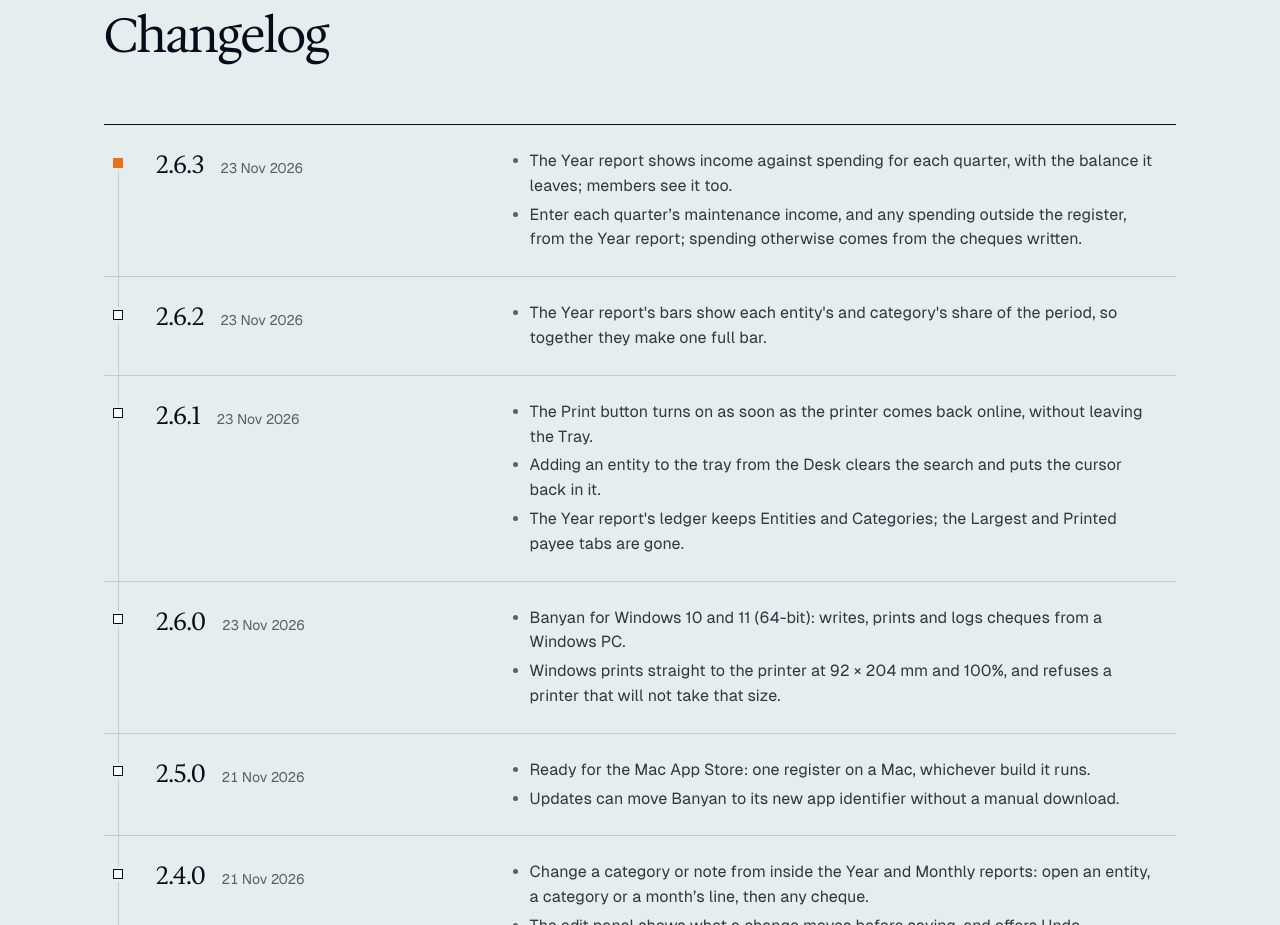
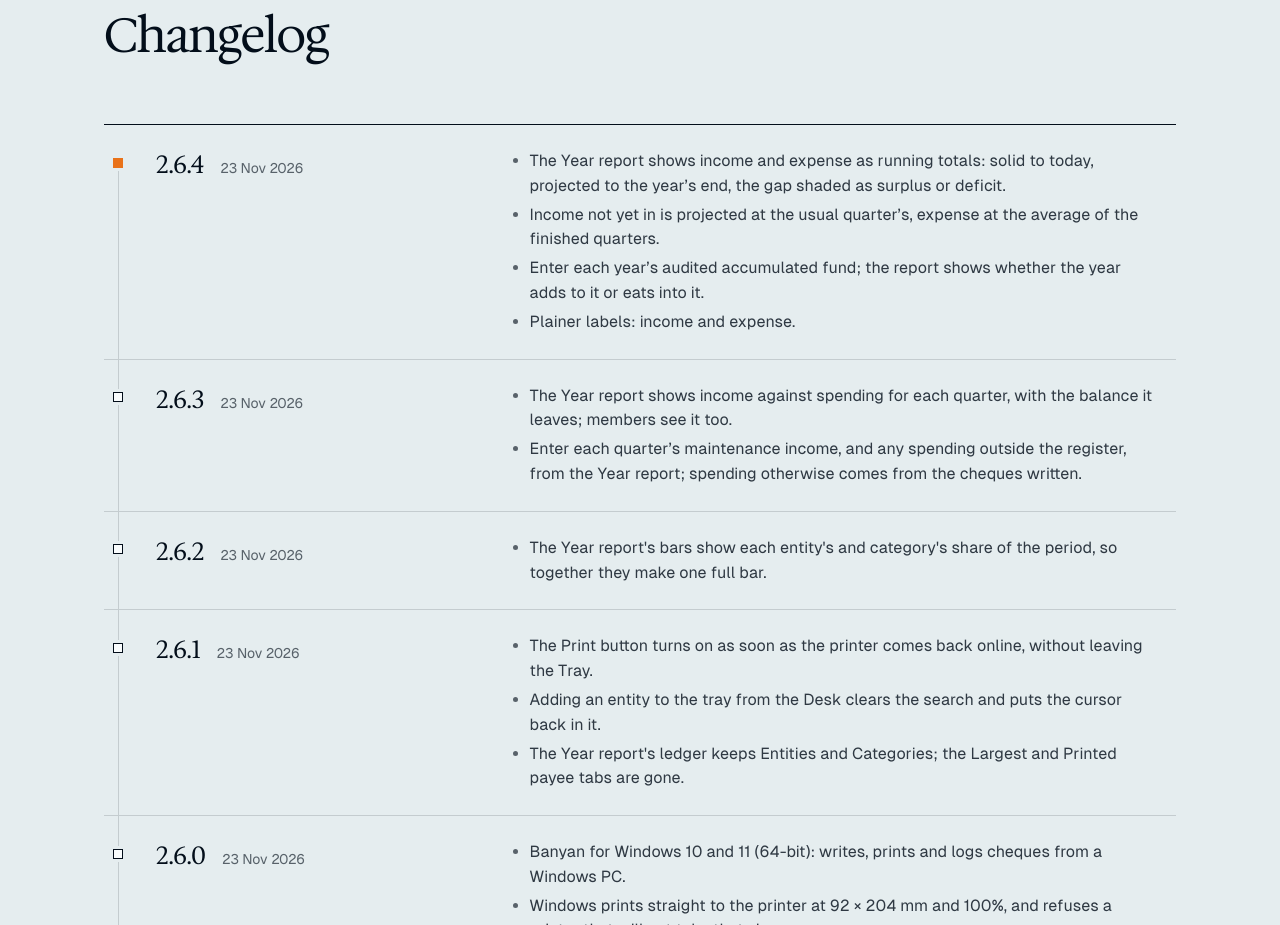
Before and after one commit to satiyap/banyan, a website built with Vite: page docs/index.html in a window 1280 px wide. Shown: the part 6300-7225 px from the top of the page. Built offline with nearby package versions, Linux system fonts and the light colour scheme.

Commit message:
Changelog for 2.6.4

```diff
--- a/docs/index.html
+++ b/docs/index.html
@@ -134,6 +134,15 @@
   <div class="container">
     <h2 class="head">Changelog</h2>
     <ol class="timeline">
+      <li>
+        <div class="when"><h3>2.6.4</h3><time datetime="2026-11-23">23 Nov 2026</time></div>
+        <ul>
+          <li>The Year report shows income and expense as running totals: solid to today, projected to the year’s end, the gap shaded as surplus or deficit.</li>
+          <li>Income not yet in is projected at the usual quarter’s, expense at the average of the finished quarters.</li>
+          <li>Enter each year’s audited accumulated fund; the report shows whether the year adds to it or eats into it.</li>
+          <li>Plainer labels: income and expense.</li>
+        </ul>
+      </li>
       <li>
         <div class="when"><h3>2.6.3</h3><time datetime="2026-11-23">23 Nov 2026</time></div>
         <ul>
```
Also changed, not shown: CHANGELOG.md.
